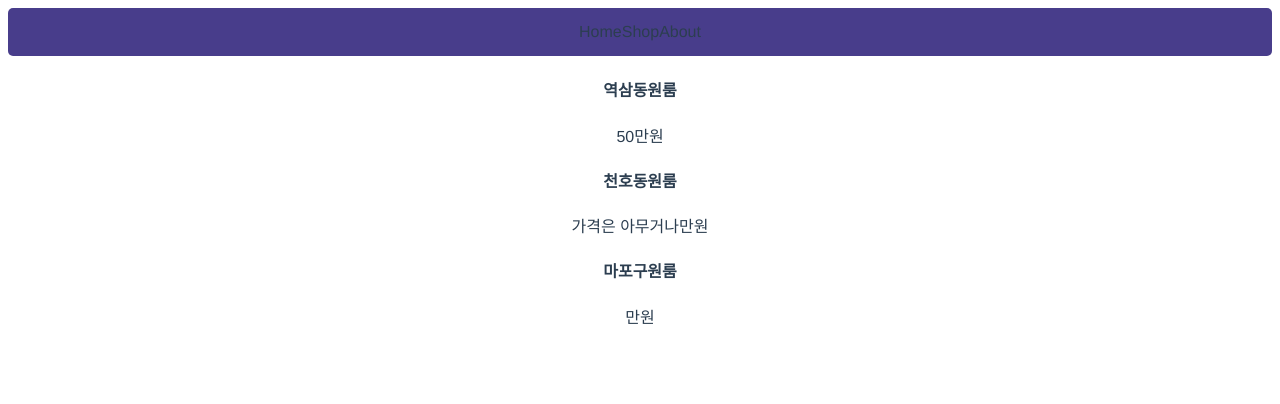
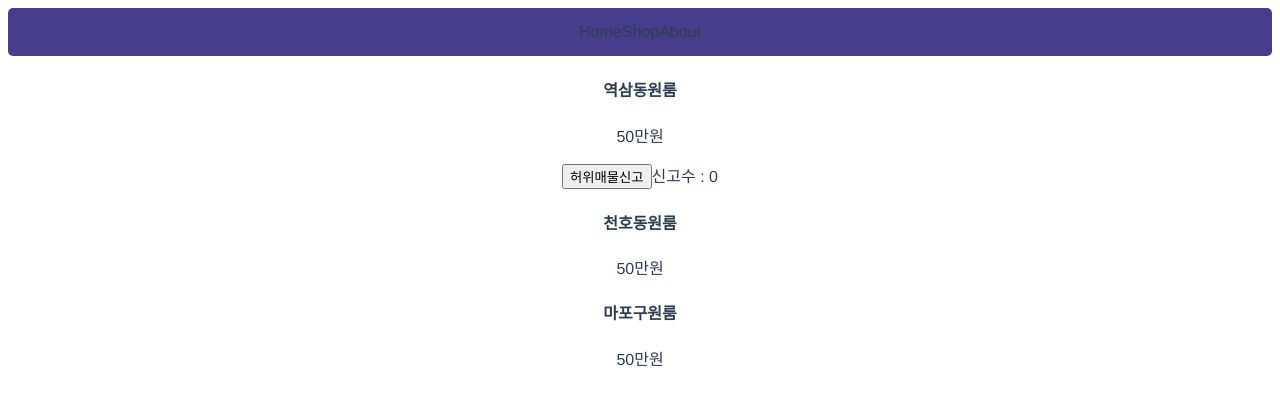
Before and after one commit to qwe8851/vue, a Vue app in the folder basic/vuedongsan/: page / in a window 1280 px wide. Shown: the top 404 px of the page. Built offline with nearby package versions, Linux system fonts and the light colour scheme.

Commit message:
Vue 이벤트 핸들러로 click감지하기

```diff
--- a/basic/vuedongsan/src/App.vue
+++ b/basic/vuedongsan/src/App.vue
@@ -2,9 +2,18 @@
   <div class="menu">
     <a v-for="menu in menus" :key="menu" >{{ menu }}</a>
   </div>
-  <div v-for="(a, i) in products" :key="(a, i)" >
-    <h4>{{ products[i] }}</h4>
-    <p >{{ price[i] }}만원</p>
+  <div>
+    <h4>{{products[0]}}</h4>
+    <p>50만원</p>    <!-- 함수를 선언할때는 ()를 빼고 -->
+    <button @click="increase">허위매물신고</button><span>신고수 : {{신고수}}</span>
+  </div>
+  <div>
+    <h4>{{products[1]}}</h4>
+    <p>50만원</p>
+  </div>
+  <div>
+    <h4>{{products[2]}}</h4>
+    <p>50만원</p>
   </div>
 </template>
 
@@ -12,10 +21,16 @@
 export default {
   name: 'App',
   data(){
-    return {
+    return {    // 변수 만드는 공간
       menus : ['Home', 'Shop', 'About'],
       products : ['역삼동원룸', '천호동원룸', '마포구원룸'],
       price : [ 50, '가격은 아무거나'],
+      신고수 : 0
+    }
+  },
+  methods: {    // 함수 만드는 공간
+    increase(){
+      this.신고수++;
     }
   },
   components: {
@@ -37,7 +52,5 @@
   padding: 15px;
   border-radius: 5px;
 }
-.menu a{
-}
 
 </style>
```
